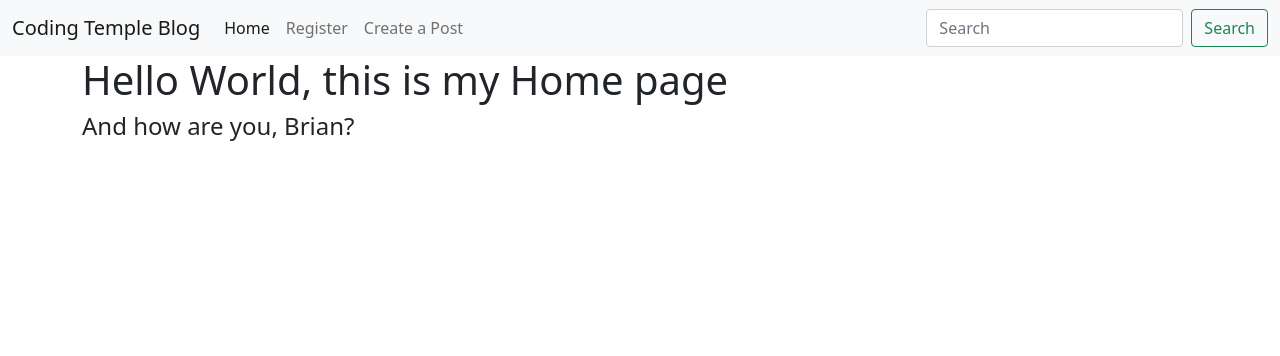
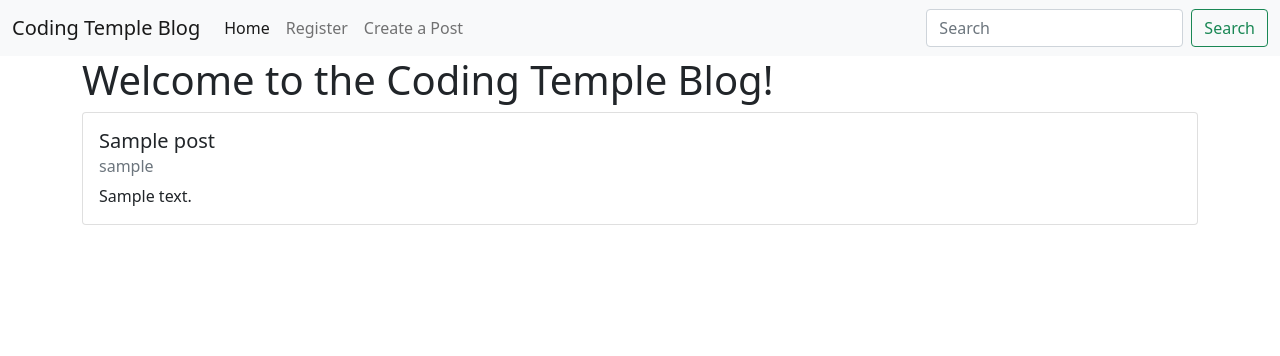
Before and after one commit to seankirby0/intro_to_flask_jun-1, a Flask app: page / in a window 1280 px wide. Shown: the top 356 px of the page. Run offline with Flask 2, Linux system fonts and the light colour scheme; tables that the repository leaves empty hold one stand-in row (values such as "Sample post"); some libraries are stand-ins or nearby versions.

Commit message:
Add posts to home page

```diff
--- a/app/routes.py
+++ b/app/routes.py
@@ -5,9 +5,9 @@ from app.models import User, Post
 
 @app.route('/')
 def index():
-    name = 'Brian'
     title = 'Coding Temple Intro to Flask'
-    return render_template('index.html', name=name, title=title)
+    all_posts = Post.query.all()
+    return render_template('index.html', title=title, posts=all_posts)
 
 @app.route('/register', methods=['GET', 'POST'])
 def register():
--- a/app/templates/index.html
+++ b/app/templates/index.html
@@ -2,7 +2,16 @@
 
 {% block content %}
 
-<h1>Hello World, this is my Home page</h1>
-<h4>And how are you, {{ name }}?</h4>
+<h1>Welcome to the Coding Temple Blog!</h1>
+
+{% for p in posts %}
+    <div class="card mb-3">
+        <div class="card-body">
+        <h5 class="card-title">{{ p.title }}</h5>
+        <h6 class="card-subtitle mb-2 text-muted">{{ p.author.username }}</h6>
+        <p class="card-text">{{ p.body }}</p>
+        </div>
+    </div>
+{% endfor %}
 
 {% endblock content %}
--- a/run.py
+++ b/run.py
@@ -1 +1,12 @@
-from app import app
+from app import app, db
+from app.models import User, Post
+
+
+
+@app.shell_context_processor
+def make_shell_context():
+    return {
+        'db': db,
+        'User': User,
+        'Post': Post
+    }
```
